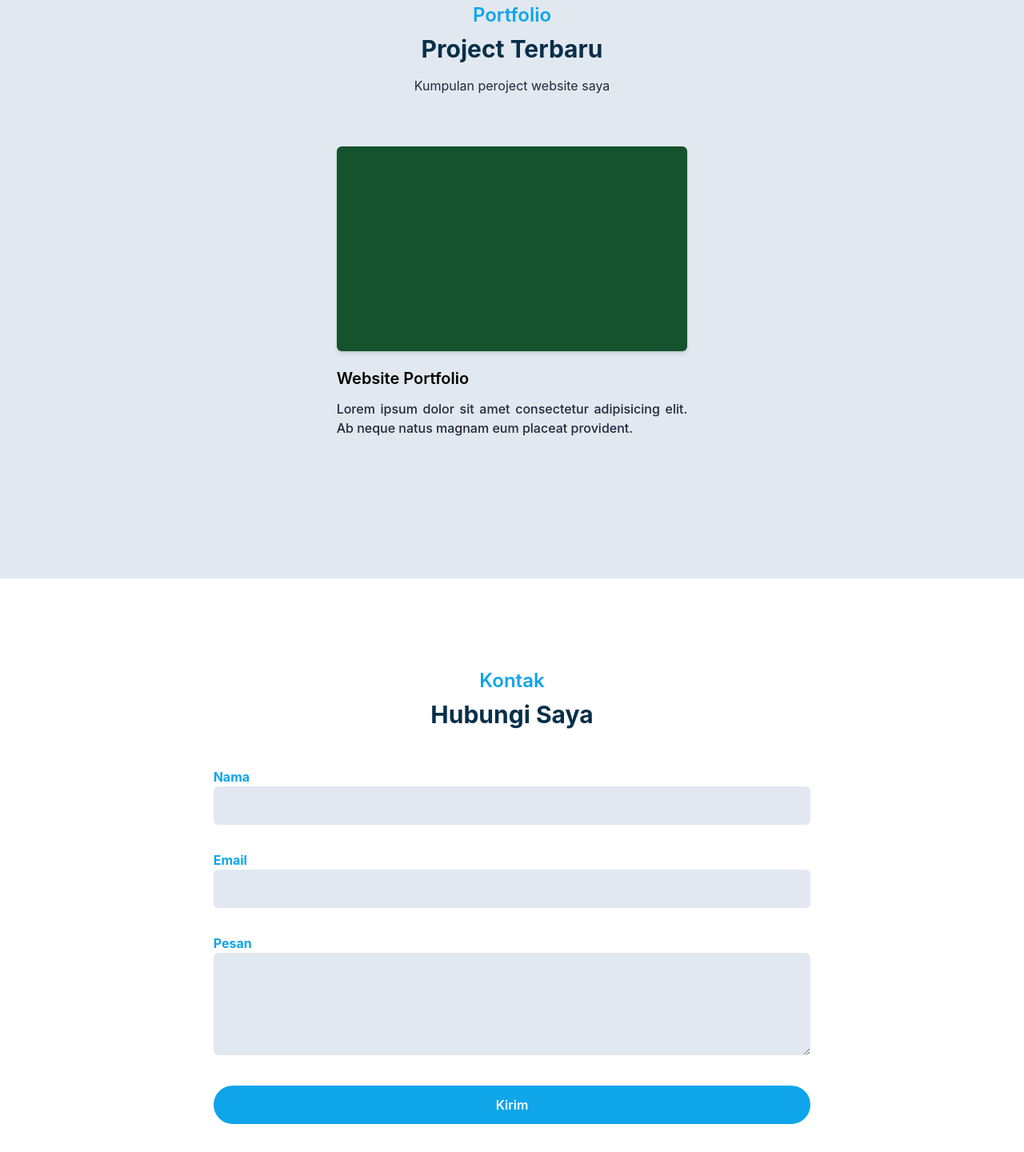
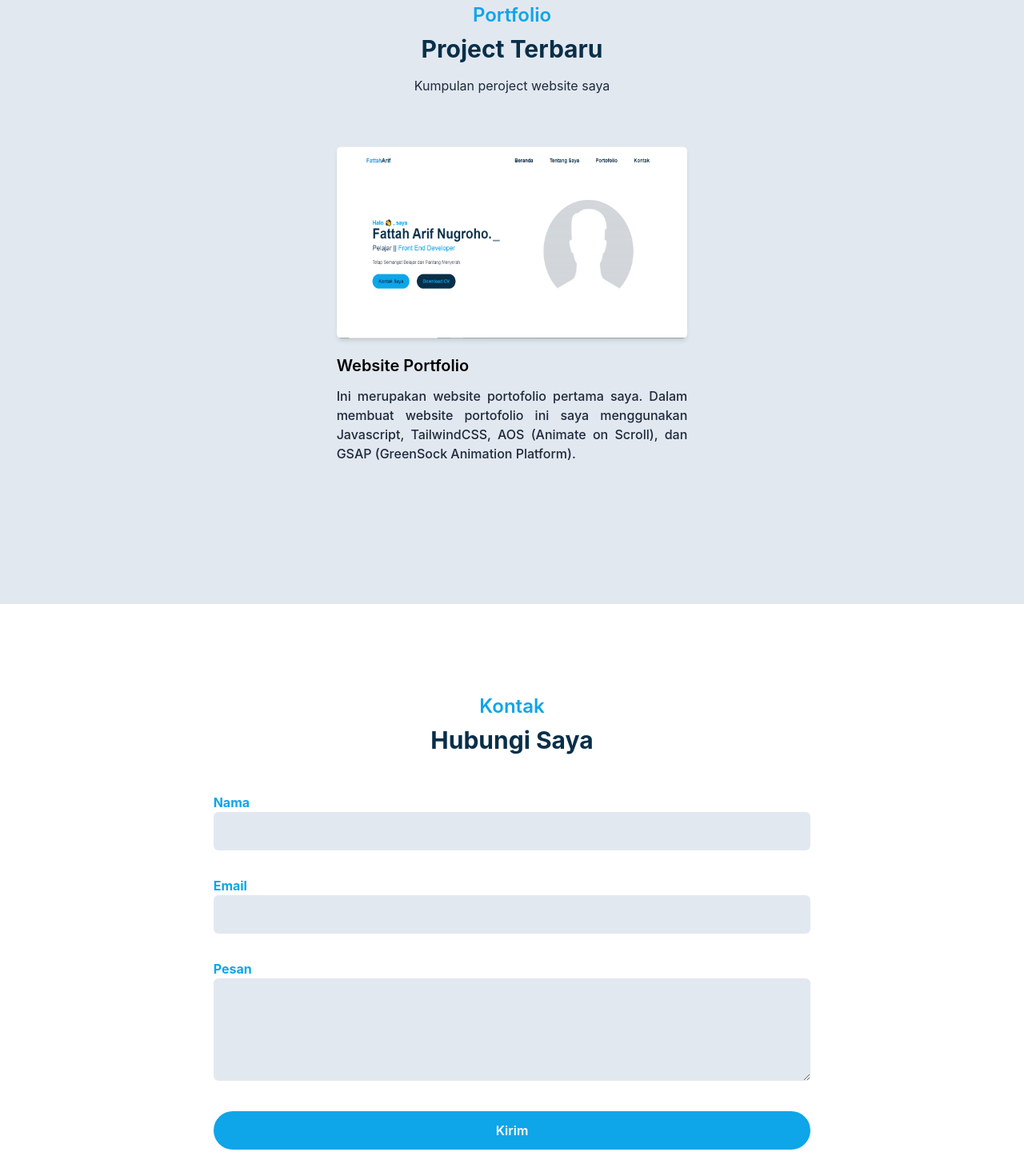
Before and after one commit to fattah26/fattah26.github.io, a website: page index.html in a window 1280 px wide. Shown: the part 1781-3221 px from the top of the page at 80% size. Drawn offline with nearby package versions, Linux system fonts and the light colour scheme.

Commit message:
Pembaruan Portofolio

```diff
--- a/index.html
+++ b/index.html
@@ -175,10 +175,10 @@
             <div class="w-full px-4 flex flex-wrap justify-center xl:w-10/12 xl:mx-auto">
                 <div class="mb-12 p-4 md:w-1/2">
                     <div class="rounded-md shadow-md overflow-hidden ">
-                        <img src="dist/img/dark.png" alt="" class="w-full h-52 lg:h-64">
+                        <img src="dist/img/WebPortofolio.PNG" alt="" class="w-full h-48 lg:h-60">
                     </div>
                         <h3 class="font-semibold text-xl mt-5 mb-3">Website Portfolio</h3>
-                        <p class="font-medium text-base text-secondary text-justify">Lorem ipsum dolor sit amet consectetur adipisicing elit. Ab neque natus magnam eum placeat provident.</p>
+                        <p class="font-medium text-base text-secondary text-justify">Ini merupakan website portofolio pertama saya. Dalam membuat website portofolio ini saya menggunakan Javascript, TailwindCSS, AOS (Animate on Scroll), dan GSAP (GreenSock Animation Platform).</p>
                 </div>
             </div>
 
@@ -189,8 +189,8 @@
     <!-- Portfolio Section -->
 
     <!-- Contact Section -->
-    <section id="contact" class="pb-20 pt-28">
-        <div class="container">
+    <section id="contact" class="pb-28 pt-28">
+        <div class="container" data-aos="fade-up">
             <div class="w-full px-4">
                 <div class="max-w-xl mx-auto text-center mb-12">
                     <h4 class="text-lg text-primary font-semibold mb-2 lg:text-2xl">Kontak</h4>
@@ -200,7 +200,7 @@
             </div>
 
             <form>
-                <div class="w-full lg:w-2/3 lg:mx-auto">
+                <div class="w-full lg:w-2/3 lg:mx-auto " data-aos="fade-up">
                     <div class="w-full px-4 mb-8">
                         <label for="nama" class="text-base font-bold text-primary">Nama</label>
                         <input type="text" id="nama" class="w-full bg-slate-200 text-dark p-3 rounded-md focus:outline-none focus:ring-primary focus:ring-1 focus:border-primary">
```
Also changed, not shown: dist/img/WebPortofolio.PNG (added), dist/output.css.
